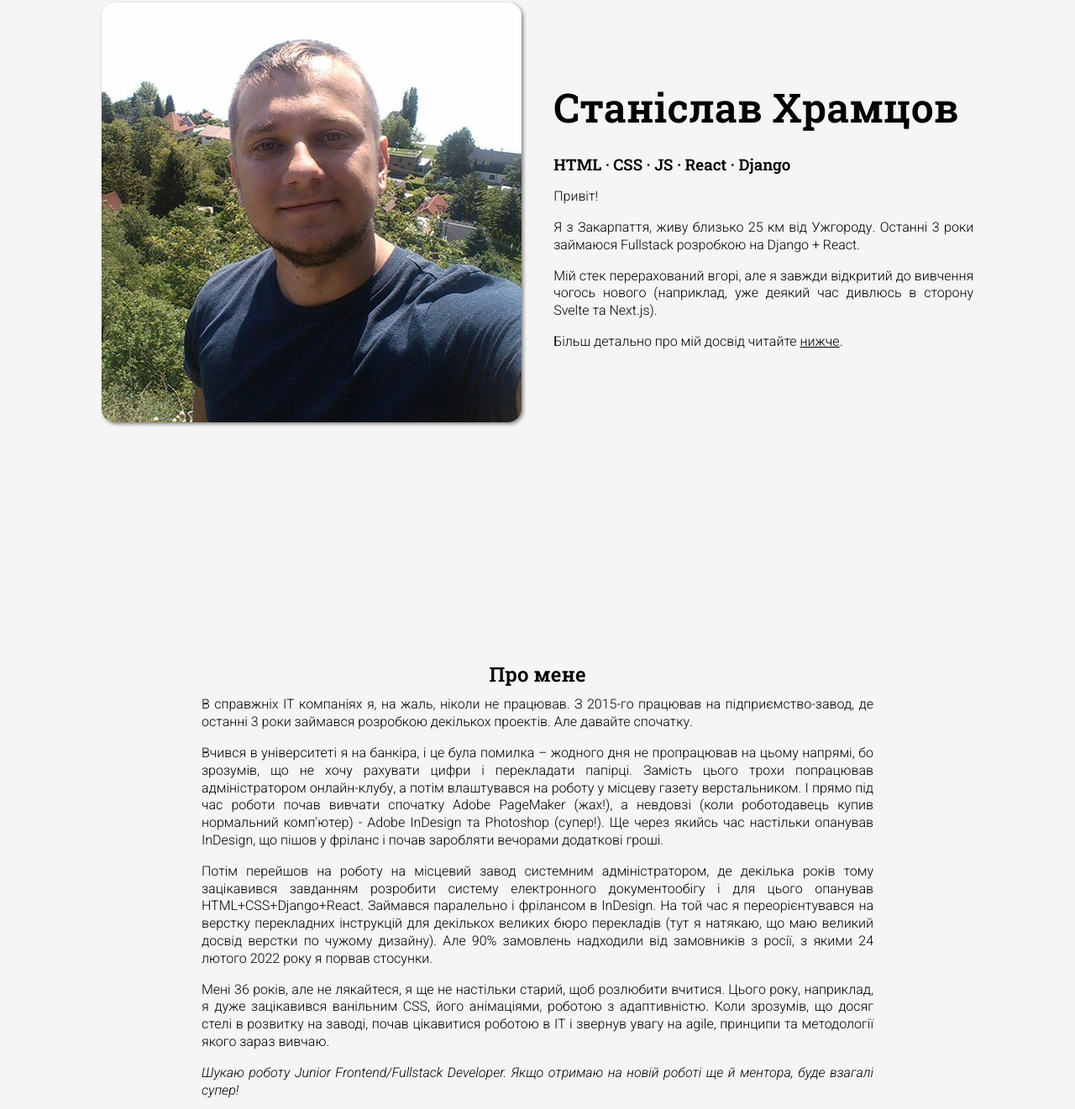
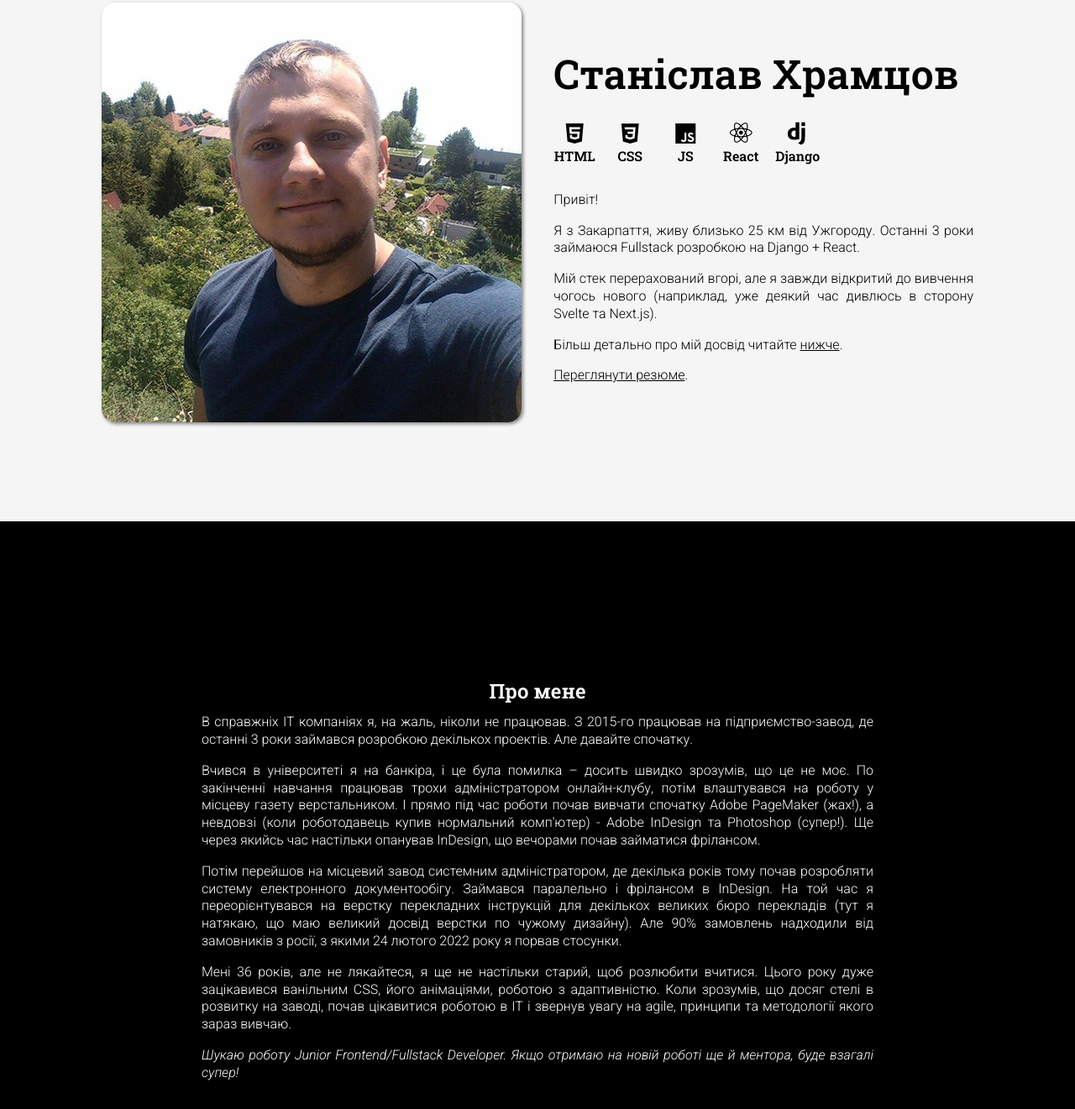
Before and after one commit to sauron4er/resume, a plain HTML site: page index.html in a window 1280 px wide. Shown: the part 179-1500 px from the top of the page at 84% size. Drawn offline with nearby package versions, Linux system fonts and the light colour scheme.

Commit message:
front page improvements
Added logos of stack, started changing to black-and-white theme.

```diff
--- a/index.css
+++ b/index.css
@@ -89,6 +89,23 @@ section {
     transition: max-width 1s ease;
 }
 
+.about--stack {
+    display: flex;
+    gap: 1em;
+    margin-bottom: 2em;
+}
+
+.stack--item {
+    display: flex;
+    flex-direction: column;
+    text-align: center;
+    width: min(10vw, 50px);
+}
+
+.stack--item i {
+    font-size: min(2em, 7vw);
+}
+
 .about--text {
     text-align: justify;
     line-height: 1.3em;
@@ -103,6 +120,8 @@ section {
     display: flex;
     line-height: 1.3em;
     padding-top: max(6vw, 10vh);
+    background-color: black;
+    color: white;
 }
 
 .experience--text {
@@ -143,11 +162,12 @@ section {
 
 .project > img {
     width: 100%;
+    box-shadow: 5px 5px 5px lightgrey;
 }
 
 .project > .description {
     text-align: left;
-    padding-left: 10%;
+    padding: 0 5%;
     font-size: 1em;
 }
 
@@ -194,6 +214,8 @@ section {
     align-content: center;
     flex-wrap: wrap;
     gap: 1em;
+    background-color: black;
+    color: white;
 }
 
 #contacts h2 {
--- a/index.html
+++ b/index.html
@@ -30,7 +30,29 @@
         <img class="hero" src="static/images/photo_500px.jpg" alt="Khramtsov">
         <div class="about">
             <h1 class="about--name">Станіслав Храмцов</h1>
-            <h3 class="about--job">HTML · CSS · JS · React · Django</h3>
+            <!--            <h3 class="about&#45;&#45;stack">HTML · CSS · JS · React · Django</h3>-->
+            <div class="about--stack">
+                <div class="stack--item">
+                    <i class='bx bxl-html5'></i>
+                    <h4>HTML</h4>
+                </div>
+                <div class="stack--item">
+                    <i class='bx bxl-css3'></i>
+                    <h4>CSS</h4>
+                </div>
+                <div class="stack--item">
+                    <i class='bx bxl-javascript'></i>
+                    <h4>JS</h4>
+                </div>
+                <div class="stack--item">
+                    <i class='bx bxl-react'></i>
+                    <h4>React</h4>
+                </div>
+                <div class="stack--item">
+                    <i class='bx bxl-django'></i>
+                    <h4>Django</h4>
+                </div>
+            </div>
             <div class="about--text">
                 <p>Привіт!</p>
                 <p>Я з Закарпаття, живу близько 25 км від Ужгороду. Останні 3 роки займаюся Fullstack розробкою на
@@ -41,6 +63,8 @@
                 </p>
                 <p>Більш детально про мій досвід читайте <a class="about--text--anchor" href="#experience">нижче</a>.
                 </p>
+                <p><a class="about--text--anchor" href="#">Переглянути резюме</a>.
+                </p>
             </div>
         </div>
     </section>
@@ -50,22 +74,22 @@
             <h2>Про мене</h2>
             <p>В справжніх ІТ компаніях я, на жаль, ніколи не працював. З 2015-го працював на підприємство-завод, де
                 останні 3 роки займався розробкою декількох проектів. Але давайте спочатку.</p>
-            <p>Вчився в університеті я на банкіра, і це була помилка – жодного дня не пропрацював на цьому напрямі,
-                бо зрозумів, що не хочу рахувати цифри і перекладати папірці. Замість цього трохи попрацював
-                адміністратором онлайн-клубу, а потім влаштувався на роботу у місцеву газету верстальником. І прямо
+            <p>Вчився в університеті я на банкіра, і це була помилка – досить швидко зрозумів, що це не моє. По
+                закінченні навчання працював трохи
+                адміністратором онлайн-клубу, потім влаштувався на роботу у місцеву газету верстальником. І прямо
                 під час роботи почав вивчати спочатку Adobe PageMaker (жах!), а невдовзі (коли роботодавець купив
                 нормальний комп'ютер) - Adobe InDesign та Photoshop (супер!). Ще через якийсь час настільки опанував
-                InDesign, що пішов у фріланс і почав заробляти вечорами додаткові гроші.
+                InDesign, що вечорами почав займатися фрілансом.
             </p>
-            <p>Потім перейшов на роботу на місцевий завод системним адміністратором, де декілька років тому
-                зацікавився завданням розробити систему електронного документообігу і для цього опанував
-                HTML+CSS+Django+React. Займався паралельно і фрілансом в InDesign. На той час я переорієнтувався на
+            <p>Потім перейшов на місцевий завод системним адміністратором, де декілька років тому
+                почав розробляти систему електронного документообігу. Займався паралельно і фрілансом в InDesign.
+                На той час я переорієнтувався на
                 верстку перекладних інструкцій для декількох великих бюро перекладів (тут я натякаю, що маю великий
                 досвід верстки по чужому дизайну). Але 90% замовлень надходили від замовників з росії, з якими 24
                 лютого 2022 року я порвав стосунки.
             </p>
-            <p>Мені 36 років, але не лякайтеся, я ще не настільки старий, щоб розлюбити вчитися. Цього року,
-                наприклад, я дуже зацікавився ванільним CSS, його анімаціями, роботою з адаптивністю. Коли зрозумів,
+            <p>Мені 36 років, але не лякайтеся, я ще не настільки старий, щоб розлюбити вчитися. Цього року дуже
+                зацікавився ванільним CSS, його анімаціями, роботою з адаптивністю. Коли зрозумів,
                 що досяг стелі в розвитку на заводі, почав цікавитися роботою в ІТ і звернув увагу на agile,
                 принципи та методології якого зараз вивчаю.
             </p>
@@ -82,10 +106,7 @@
                     <img src="static/images/edms/front.png" alt="EDMS Project" loading="lazy">
                     <div class="description">
                         <h4 class="project-title">CMS для підприємства</h4>
-                        <div class="italic">Стек: Django, React, Bootstrap 4, Webpack</div>
-                        <div class="project-explanation">Перший мій проект, над яким я працював паралельно вивчаючи
-                            технології.
-                        </div>
+                        <div class="italic">Django, React, Bootstrap 4</div>
                         <div>Система внутрішнього електронного документообігу, яка з часом виросла у майже повноцінну
                             CMS з базами контрагентів, угод, наказів
                         </div>
@@ -95,12 +116,11 @@
                     </div>
                 </a>
                 <a href="projects/scheduler.html" class="project project-2">
-                    <img src="static/images/web-page.jpg" alt="Scheduler" loading="lazy">
+                    <img src="static/images/scheduler/scheduler_white.png" alt="Scheduler" loading="lazy">
                     <div class="description">
                         <h4 class="project-title">Календар для стоматологічного кабінету</h4>
-                        <div class="italic">Стек: Django, React, Bootstrap 4, Webpack</div>
+                        <div class="italic">Django, React, Bootstrap 4</div>
                         <div>На сайті ведеться база клієнтів, лікарів та календар прийомів.</div>
-                        <div>Можна змінювати теми.</div>
                     </div>
                     <div class="more"><i class='bx bx-plus'></i></div>
                 </a>
@@ -108,12 +128,9 @@
                     <img src="static/images/web-page.jpg" alt="StandUp" loading="lazy">
                     <div class="description">
                         <h4 class="project-title">StandUp tracker</h4>
-                        <div class="italic">Стек: Django, React, CSS, Webpack</div>
+                        <div class="italic">Django, React, CSS</div>
                         <div class="project-explanation">Пет-проект, який дозволяє ставити оцінки комікам та їх
                             спешлам.
-                        </div>
-                        <div>В планах доробка функціоналу до MVP та вивід в інтернет з одночасним просуванням на
-                            тематичних форумах.
                         </div>
                     </div>
                     <div class="more"><i class='bx bx-plus'></i></div>
@@ -121,13 +138,10 @@
                 <a href="projects/standup.html" class="project project-3">
                     <img src="static/images/web-page.jpg" alt="StandUp" loading="lazy">
                     <div class="description">
-                        <h4 class="project-title">Сайт для попереднього роботодавця</h4>
-                        <div class="italic">Стек: HTML, CSS, Bootstrap 4, Pug, Gulp</div>
-                        <div class="project-explanation">Пет-проект, який дозволяє ставити оцінки комікам та їх
-                            спешлам.
-                        </div>
-                        <div>В планах доробка функціоналу до MVP та вивід в інтернет з одночасним просуванням на
-                            тематичних форумах.
+                        <h4 class="project-title">Сайт для підприємства</h4>
+                        <div class="italic">HTML, Pug, CSS, Bootstrap 4</div>
+                        <div class="project-explanation">Сайт для заводу, який знайомить потенційних покупців з його
+                            історією та продукцією
                         </div>
                     </div>
                     <div class="more"><i class='bx bx-plus'></i></div>
```
